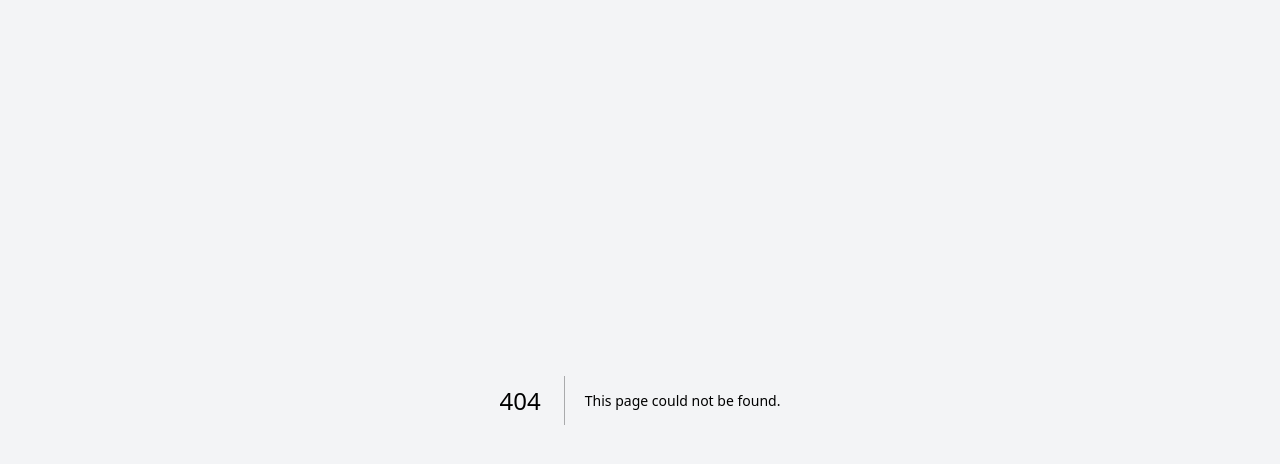
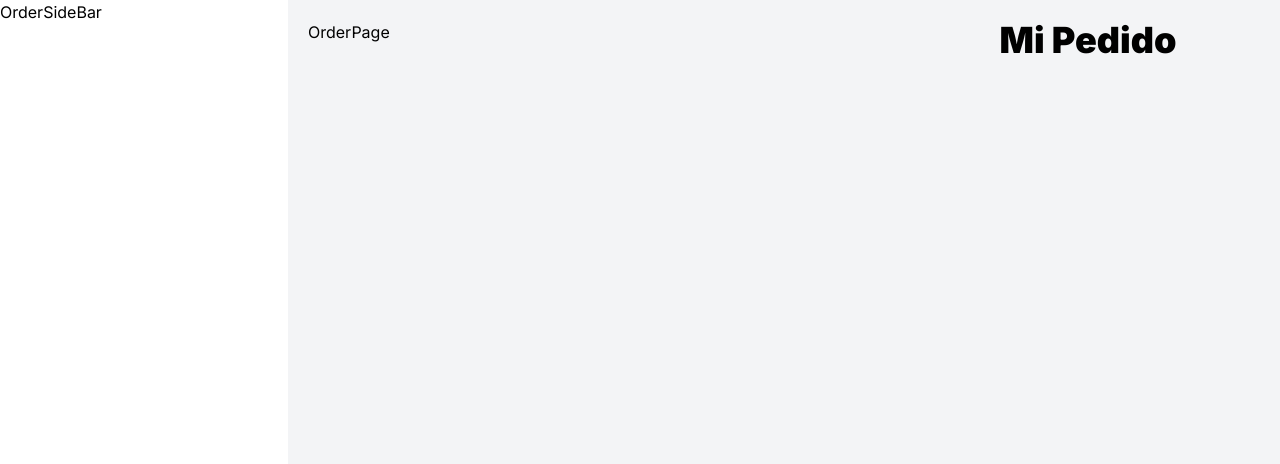
Before and after one commit to javiDEV-entei/quiosco-nextjs-prisma, a Next.js app: page /order in a window 1280 px wide. Before the commit this address had no page. Shown: the top 464 px of the page. Built offline with nearby package versions, Linux system fonts and the light colour scheme.

Commit message:
layout de ordenes y contenedores principales agregados
se agrego el layout para las ordenes y los contenedores para el pedido

```diff
--- /dev/null
+++ b/app/order/layout.tsx
@@ -0,0 +1,22 @@
+import OrderSideBar from "@/components/order/OrderSideBar";
+import OrderSummary from "@/components/order/OrderSummary";
+
+
+
+export default function RootLayout({children}: Readonly<{children: React.ReactNode}>) {
+    return (
+        <>
+            <div className=" md:flex">
+                <OrderSideBar/>
+
+                <main className=" md:flex-1 md:h-screen md: overflow-y-scroll p-5">
+                    {children}
+                </main>
+
+                <OrderSummary/>
+
+            </div>
+        </>
+
+    )
+}
--- /dev/null
+++ b/app/order/page.tsx
@@ -0,0 +1,7 @@
+
+
+export default function OrderPage() {
+  return (
+    <div> OrderPage</div>
+  )
+}
--- a/app/products/page.tsx
+++ b/app/products/page.tsx
@@ -1,7 +1,11 @@
+
 
 
 export default function ProductsPage() {
+
+
+
   return (
-    <div>page</div>
+    <div>ProductsPage</div>
   )
 }
--- /dev/null
+++ b/components/order/OrderSideBar.tsx
@@ -0,0 +1,9 @@
+
+
+export default function OrderSideBar() {
+  return (
+    <aside className=" md:w-72 md: h-screen bg-white">OrderSideBar
+
+    </aside>
+  )
+}
--- /dev/null
+++ b/components/order/OrderSummary.tsx
@@ -0,0 +1,10 @@
+
+
+export default function OrderSummary() {
+  return (
+    <aside className=" md:h-screen md: overflow-y-scroll md:w-64 lg:w-96 p-5">
+        <h1 className=" text-4xl text-center font-black">Mi Pedido</h1>
+
+    </aside>
+  )
+}
```
